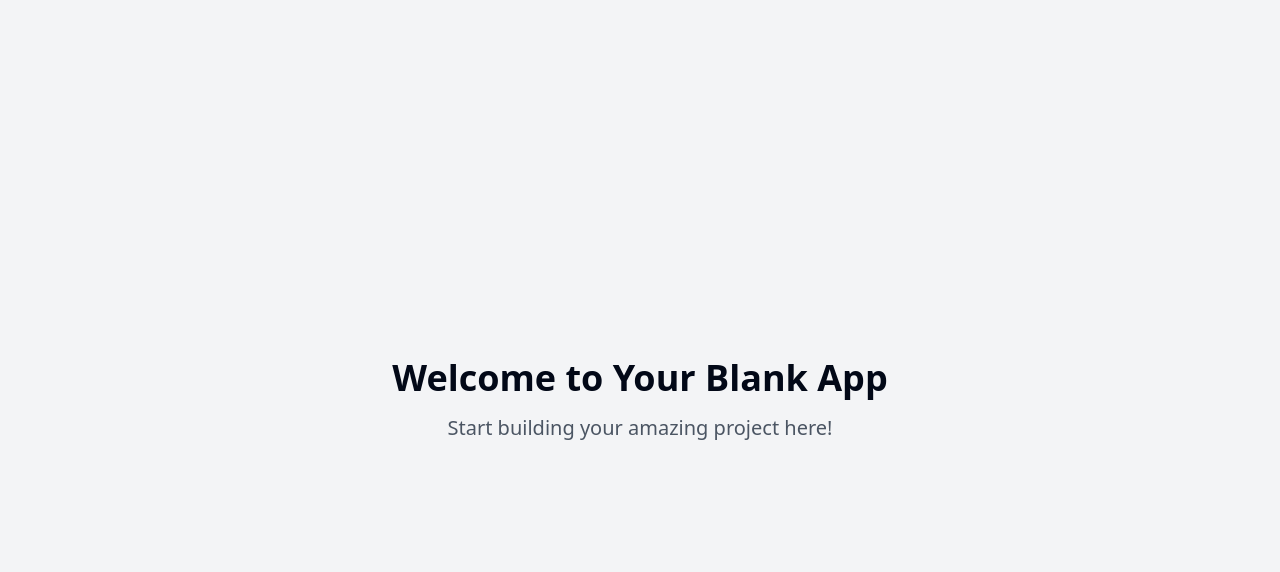
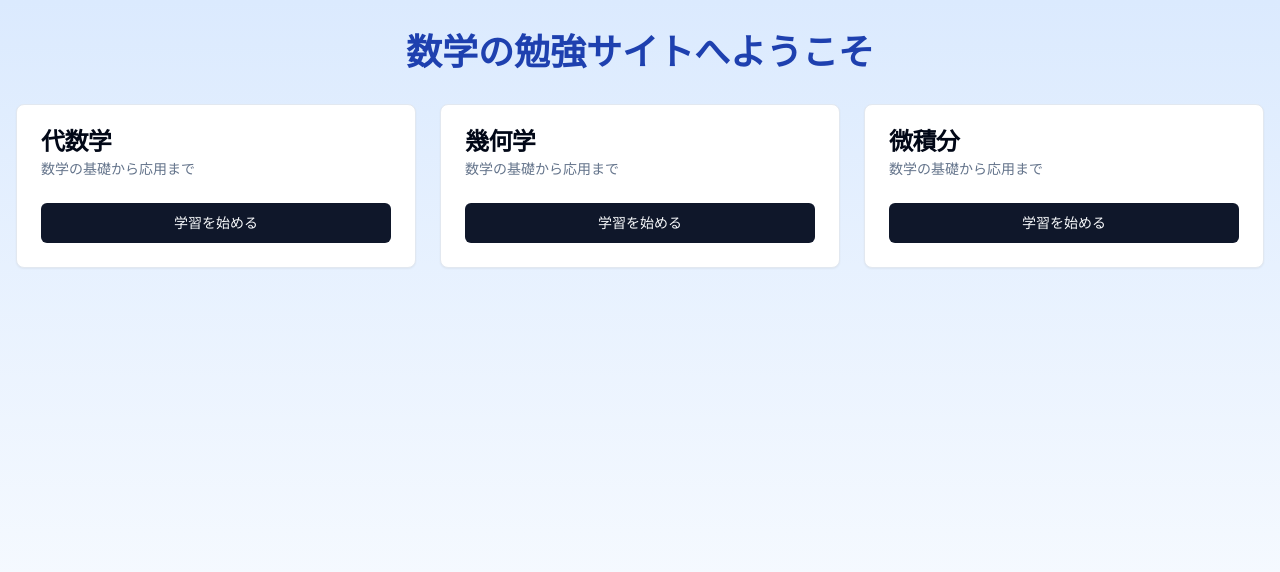
Before and after one commit to nakano0328/mathgarden-explorer, a React (Vite) app: page / in a window 1280 px wide. Shown: the top 572 px of the page. Built offline with nearby package versions, Linux system fonts and the light colour scheme.

Commit message:
Update welcome screen message
Change the preview screen content from "Welcome to Your Blank App" to a more relevant message for the application.
[skip gpt_engineer]

```diff
--- a/src/pages/Index.jsx
+++ b/src/pages/Index.jsx
@@ -1,12 +1,36 @@
-// Update this page (the content is just a fallback if you fail to update the page)
+import Head from 'next/head';
+import { Button } from "@/components/ui/button";
+import { Card, CardHeader, CardTitle, CardDescription, CardContent } from "@/components/ui/card";
+import Link from 'next/link';
 
 const Index = () => {
   return (
-    <div className="min-h-screen flex items-center justify-center bg-gray-100">
-      <div className="text-center">
-        <h1 className="text-4xl font-bold mb-4">Welcome to Your Blank App</h1>
-        <p className="text-xl text-gray-600">Start building your amazing project here!</p>
-      </div>
+    <div className="min-h-screen bg-gradient-to-b from-blue-100 to-white">
+      <Head>
+        <title>数学の勉強サイト</title>
+        <meta name="description" content="シンプルで分かりやすい数学の勉強サイト" />
+        <link rel="icon" href="/favicon.ico" />
+      </Head>
+
+      <main className="container mx-auto px-4 py-8">
+        <h1 className="text-4xl font-bold text-center mb-8 text-blue-800">数学の勉強サイトへようこそ</h1>
+
+        <div className="grid grid-cols-1 md:grid-cols-2 lg:grid-cols-3 gap-6">
+          {['代数学', '幾何学', '微積分'].map((subject) => (
+            <Card key={subject} className="hover:shadow-lg transition-shadow duration-300">
+              <CardHeader>
+                <CardTitle>{subject}</CardTitle>
+                <CardDescription>数学の基礎から応用まで</CardDescription>
+              </CardHeader>
+              <CardContent>
+                <Link href={`/${subject}`} passHref>
+                  <Button className="w-full">学習を始める</Button>
+                </Link>
+              </CardContent>
+            </Card>
+          ))}
+        </div>
+      </main>
     </div>
   );
 };
```
